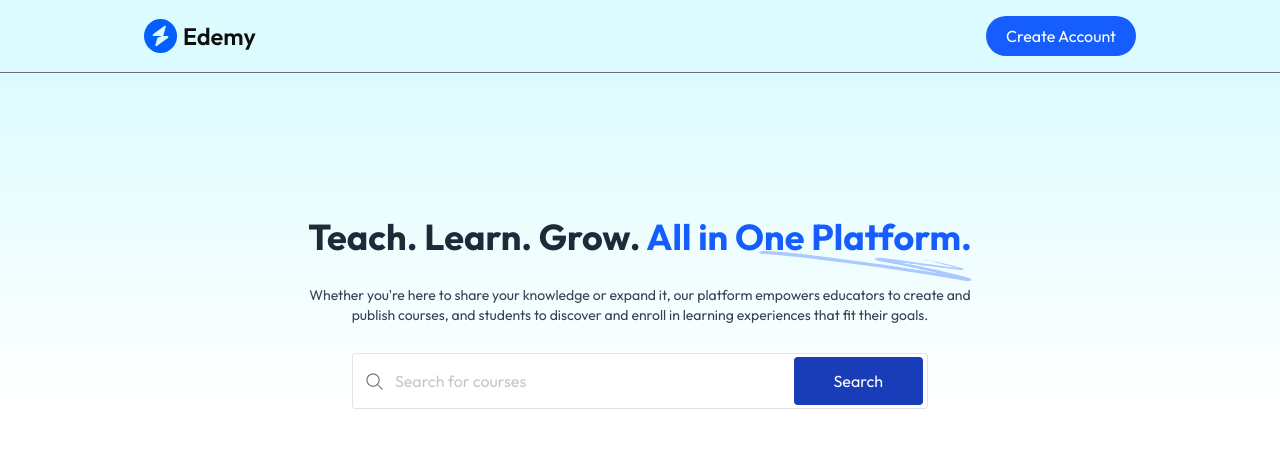
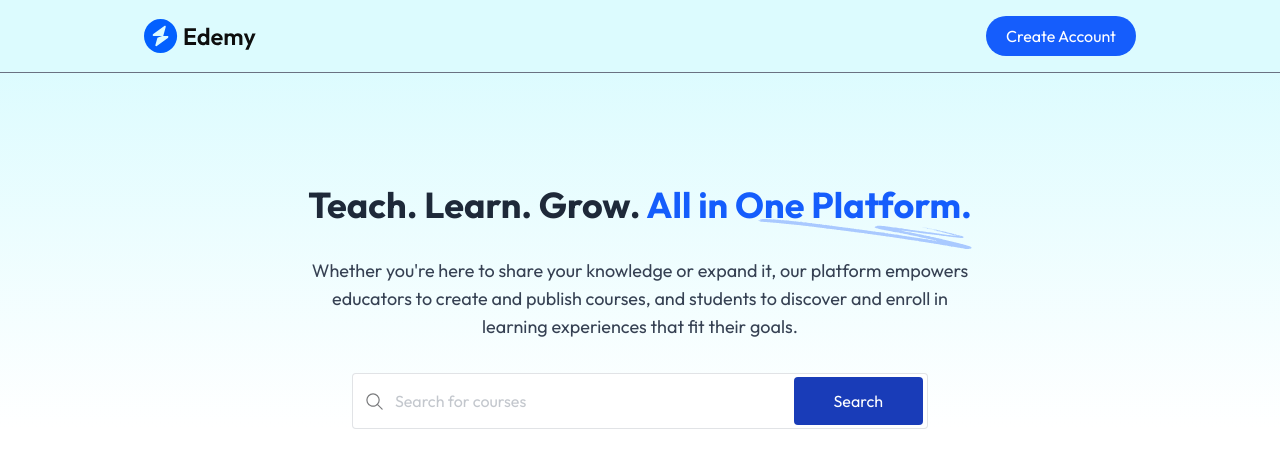
Before and after one commit to rawdaymohamed/EduSync_MERN, a React (Vite) app in the folder frontend/: page / in a window 1280 px wide. Shown: the top 468 px of the page. Built offline with nearby package versions, Linux system fonts and the light colour scheme; no server answers.

Commit message:
Fix: Fix hero section design

```diff
--- a/frontend/src/components/student/Hero.jsx
+++ b/frontend/src/components/student/Hero.jsx
@@ -4,7 +4,7 @@ import SearchBar from "./SearchBar";
 
 const Hero = () => {
   return (
-    <div className="flex flex-col items-center justify-center w-full pt-20 md:pt-36 px-7 md:px-0 space-y-7 text-center bg-gradient-to-b from-cyan-100/70">
+    <div className="flex flex-col items-center justify-center w-full pt-20 md:pt-28 px-7 md:px-0 space-y-8 text-center bg-gradient-to-b from-cyan-100/70">
       <h1 className="text-2xl md:text-3xl lg:text-4xl relative font-bold text-gray-800 max-w-3xl mx-auto">
         Teach. Learn. Grow.{" "}
         <span className="text-blue-600">All in One Platform.</span>
@@ -14,12 +14,7 @@ const Hero = () => {
           className="hidden md:block absolute -bottom-6 right-0"
         />
       </h1>
-      <p className="hidden md:block text-sm text-gray-700 max-w-2xl mx-auto">
-        Whether you're here to share your knowledge or expand it, our platform
-        empowers educators to create and publish courses, and students to
-        discover and enroll in learning experiences that fit their goals.
-      </p>
-      <p className="block md:hidden text-sm text-gray-500 max-w-sm mx-auto">
+      <p className="text-md md:text-lg text-gray-700 max-w-sm md:max-w-2xl mx-auto">
         Whether you're here to share your knowledge or expand it, our platform
         empowers educators to create and publish courses, and students to
         discover and enroll in learning experiences that fit their goals.
```
